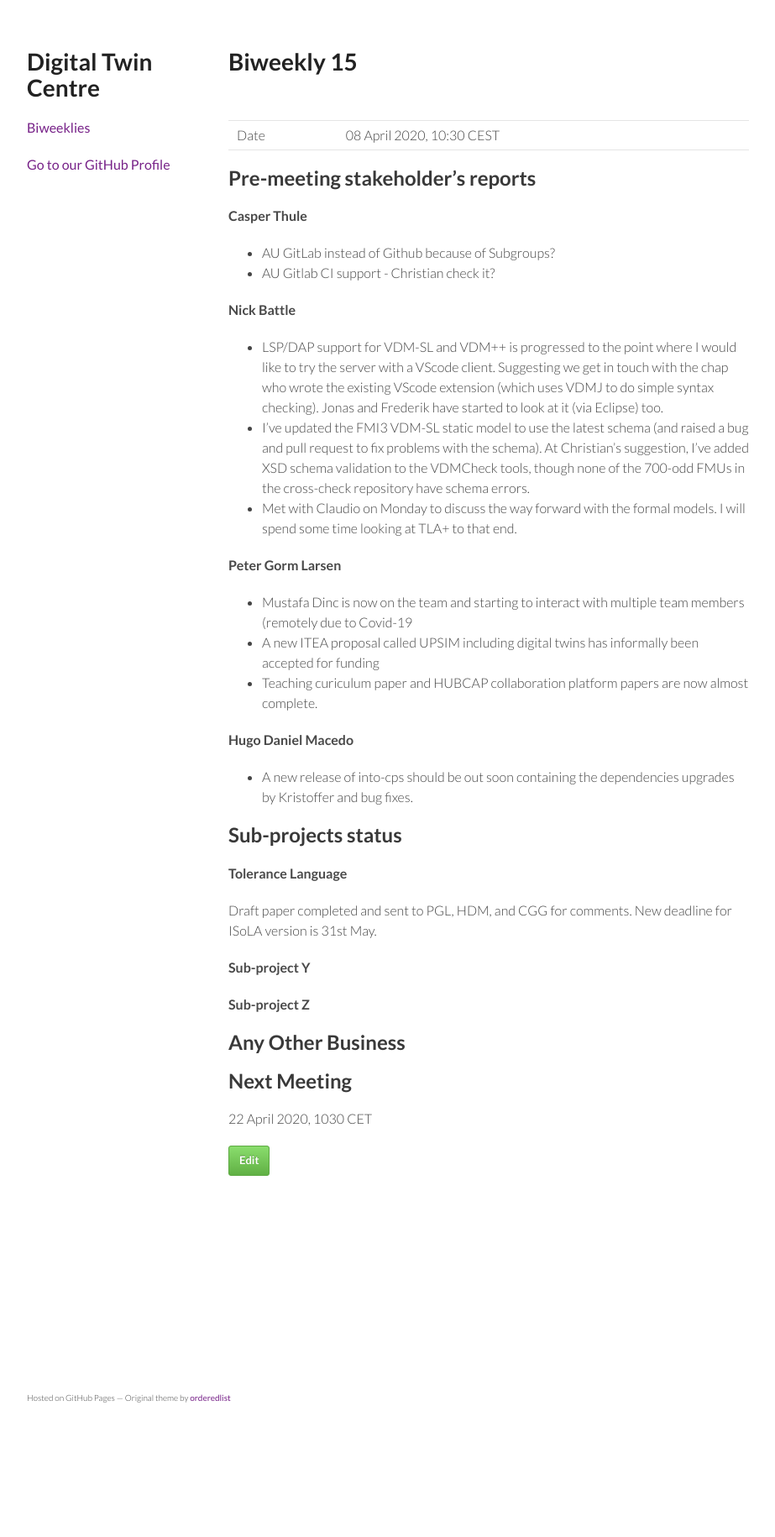
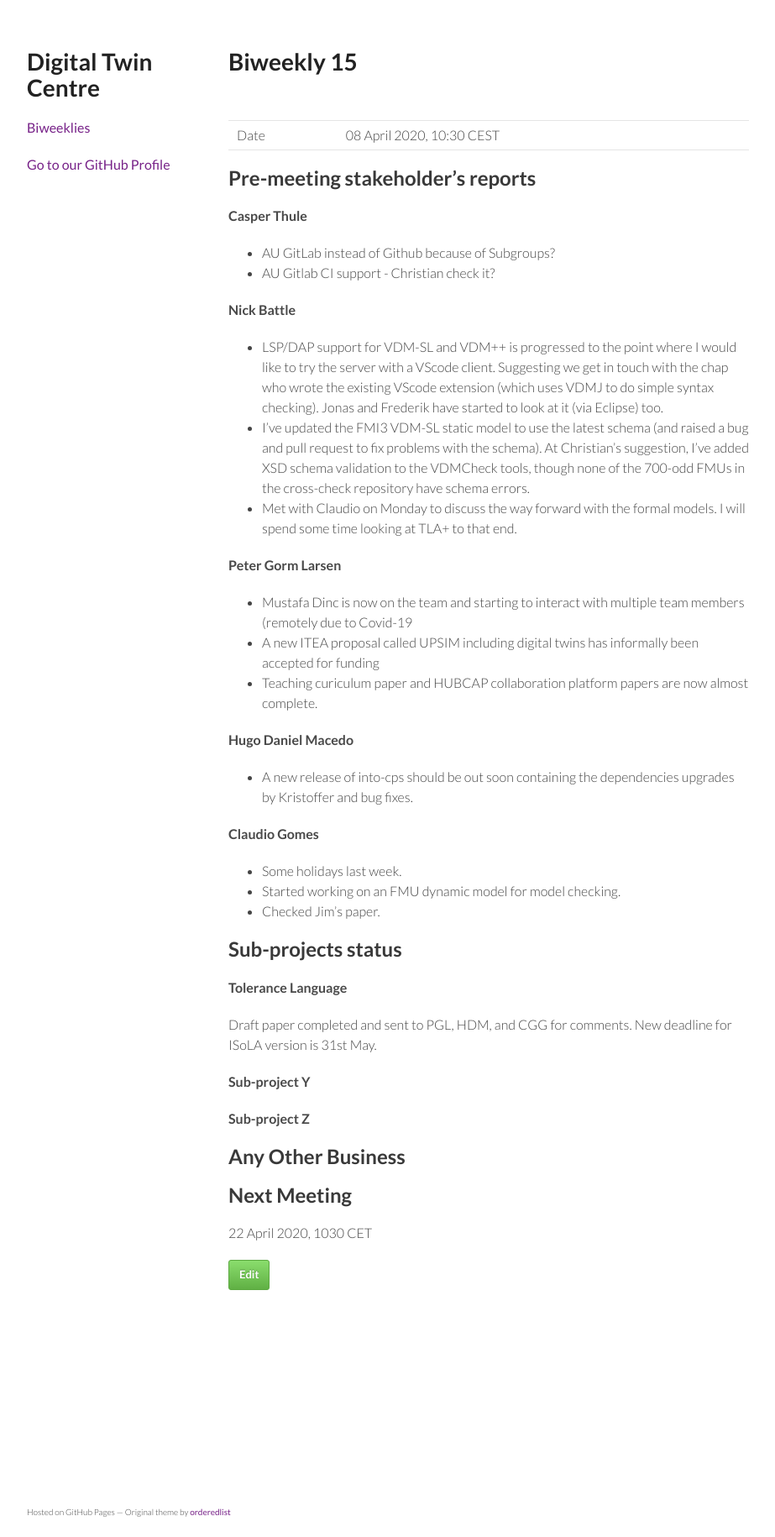
Before and after one commit to digitaltwincentre/digitaltwincentre.github.io, a Jekyll site: the page built from _biweeklies/Biweekly-15.md, in a window 1280 px wide. Shown: the whole page at 84% size, without its empty margins (178-1101 px from the left). Built offline with Jekyll 4.4.1, drawn with Linux system fonts in a browser that asks for light colours; nearby versions of some CDN libraries; before the commit the page ends 1694 px from its top, so only the background shows below that.

Commit message:
Update Biweekly-15.md

```diff
--- a/_biweeklies/Biweekly-15.md
+++ b/_biweeklies/Biweekly-15.md
@@ -37,7 +37,10 @@ date: 08 April 2020, 1030 CEST
 #### Hugo Daniel Macedo
 * A new release of into-cps should be out soon containing the dependencies upgrades by Kristoffer and bug fixes.
 
-
+#### Claudio Gomes
+* Some holidays last week.
+* Started working on an FMU dynamic model for model checking.
+* Checked Jim's paper.
 
 ## Sub-projects status
 
```
